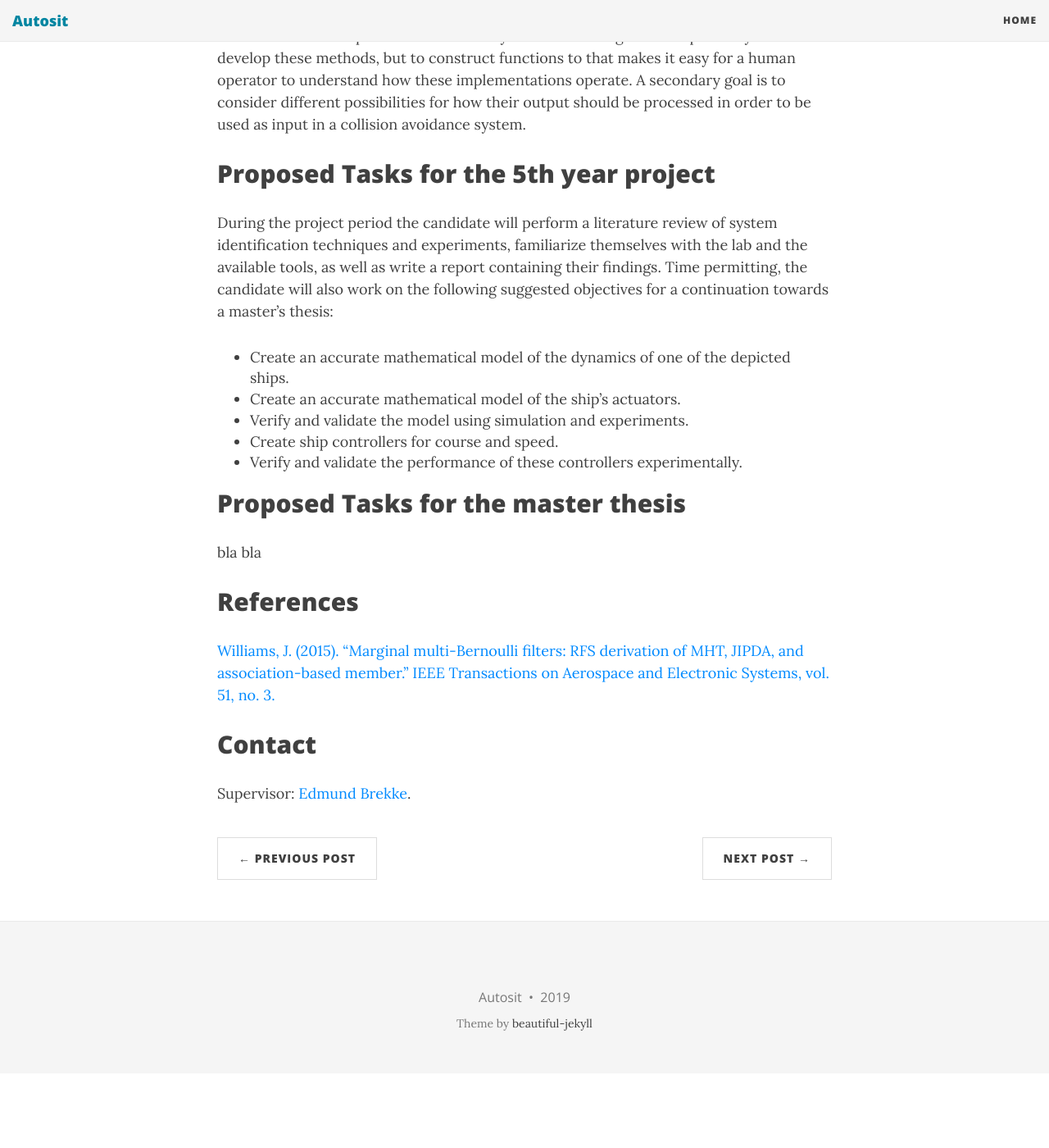
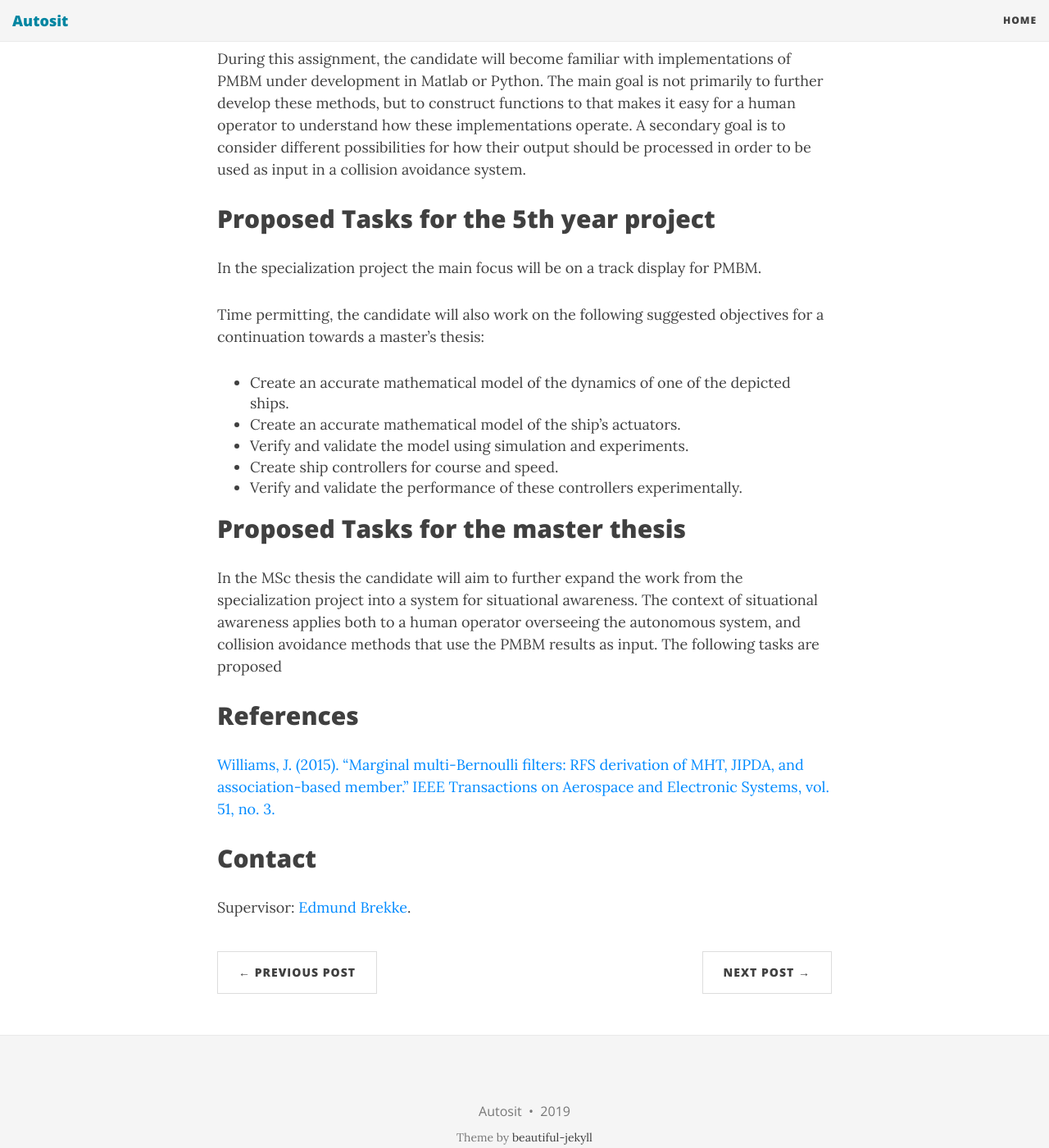
Before and after one commit to autosit/autosit.github.io, a Jekyll site: the page built from _posts/2019-04-12-pmbm_visualization.md, in a window 1280 px wide and 1400 px high, scrolled down 995 px. Shown: the whole window at 82% size. Built offline with Jekyll 4.4.1, drawn with Linux system fonts in a browser that asks for light colours; nearby versions of some CDN libraries; before the commit the page ends 2304 px from its top, so only the background shows below that; some of the changed text lies outside the part shown.

Commit message:
more text on pmbm visu including sitaw

```diff
--- a/_posts/2019-04-12-pmbm_visualization.md
+++ b/_posts/2019-04-12-pmbm_visualization.md
@@ -1,6 +1,6 @@
 ---
 layout: post
-title: Visualization for the PMBM filter
+title: Visualization and situational awareness for the PMBM filter
 category: SF
 ---
 ## Background
@@ -28,7 +28,8 @@
 
 ## Proposed Tasks for the 5th year project
 
-During the project period the candidate will perform a literature review of system identification techniques and experiments, familiarize themselves with the lab and the available tools, as well as write a report containing their findings.
+In the specialization project the main focus will be on a track display for PMBM.
+
 Time permitting, the candidate will also work on the following suggested objectives for a continuation towards a master's thesis:
 * Create an accurate mathematical model of the dynamics of one of the depicted ships.
 * Create an accurate mathematical model of the ship's actuators.
@@ -38,7 +39,7 @@
 
 ## Proposed Tasks for the master thesis
 
-bla bla
+In the MSc thesis the candidate will aim to further expand the work from the specialization project into a system for situational awareness. The context of situational awareness applies both to a human operator overseeing the autonomous system, and collision avoidance methods that use the PMBM results as input. The following tasks are proposed
 
 
 ## References
```
